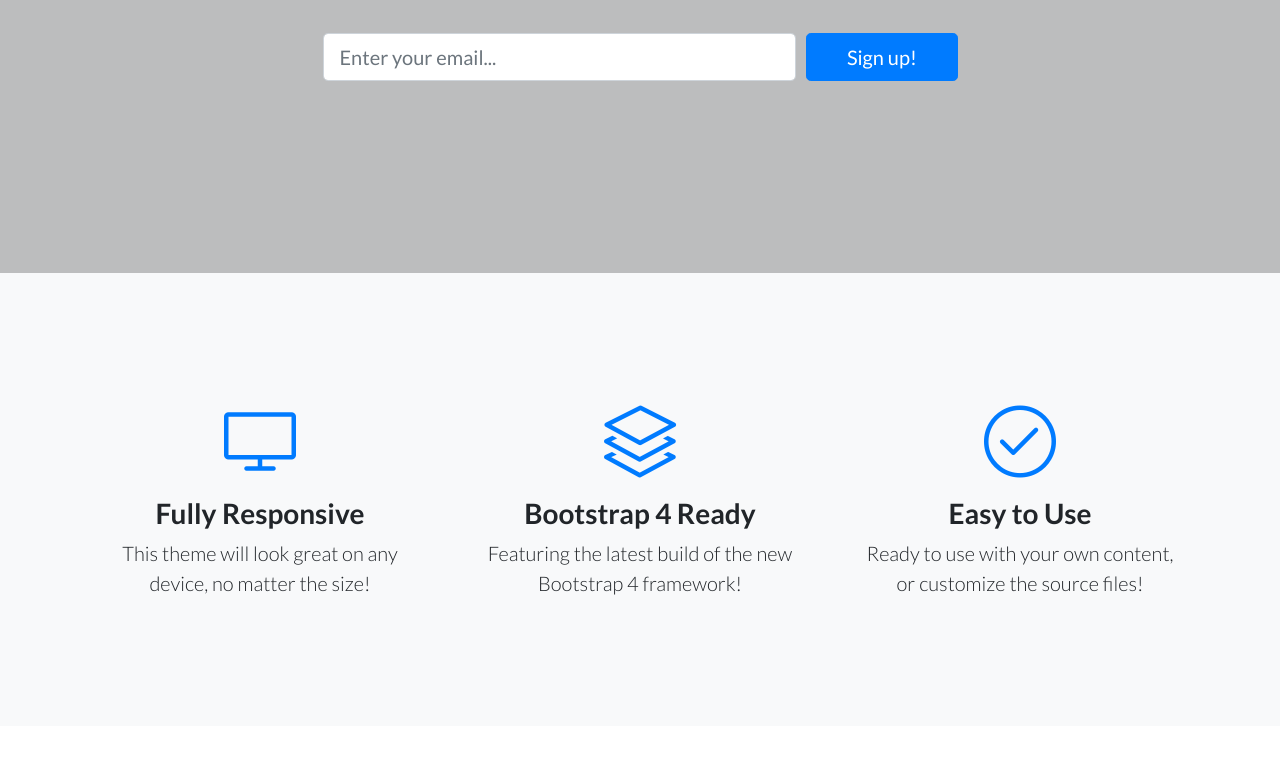
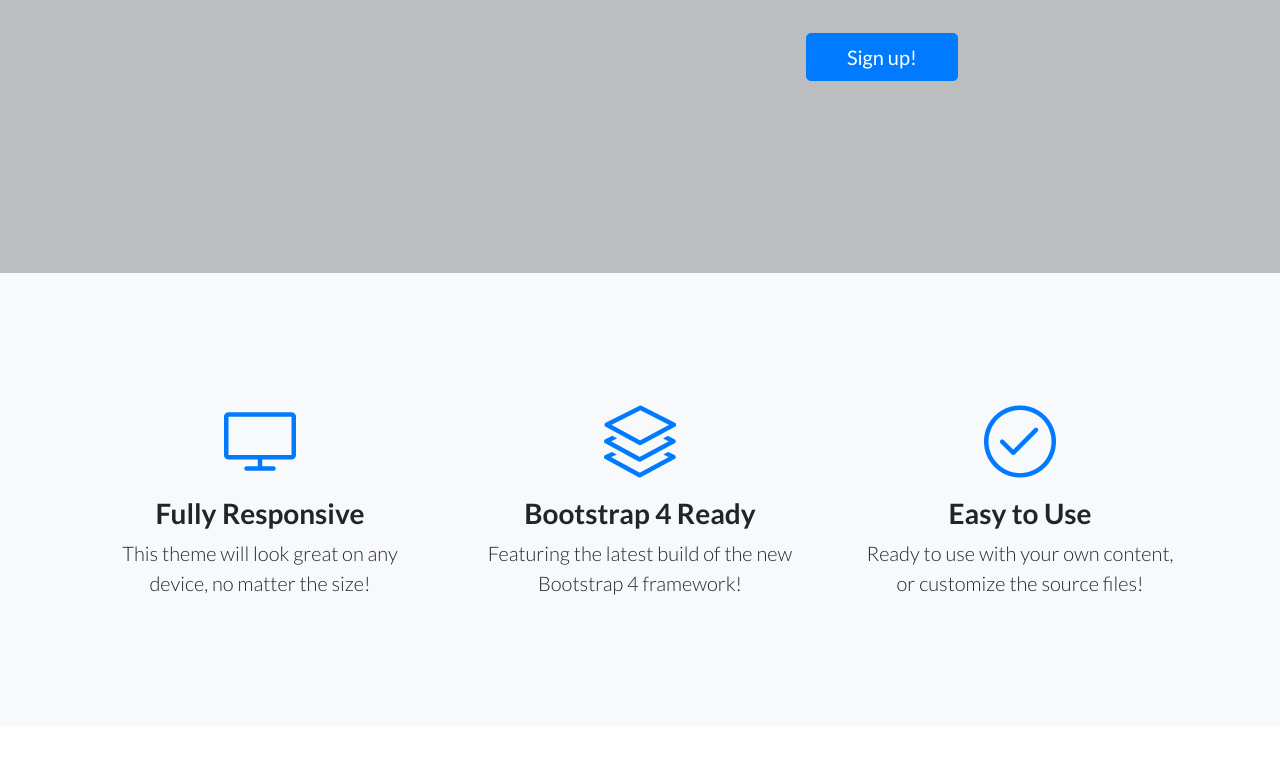
Before and after one commit to eadams2/eadams2.github.io, a website: page index.html in a window 1280 px wide. Shown: the part 321-1100 px from the top of the page. Drawn offline with Linux system fonts and the light colour scheme.

Commit message:
Update index.html

```diff
--- a/index.html
+++ b/index.html
@@ -45,7 +45,6 @@
             <form>
               <div class="form-row">
                 <div class="col-12 col-md-9 mb-2 mb-md-0">
-                  <input type="email" class="form-control form-control-lg" placeholder="Enter your email...">
                 </div>
                 <div class="col-12 col-md-3">
                   <button type="submit" class="btn btn-block btn-lg btn-primary">Sign up!</button>
```
